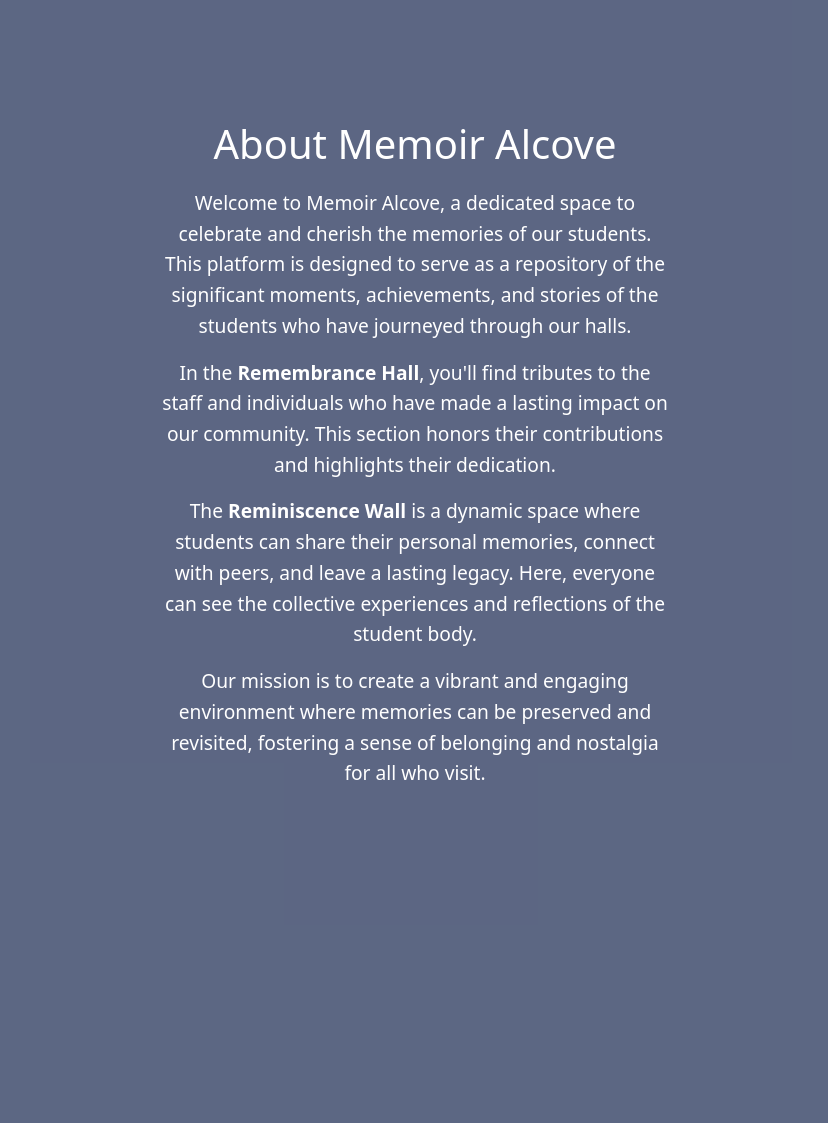
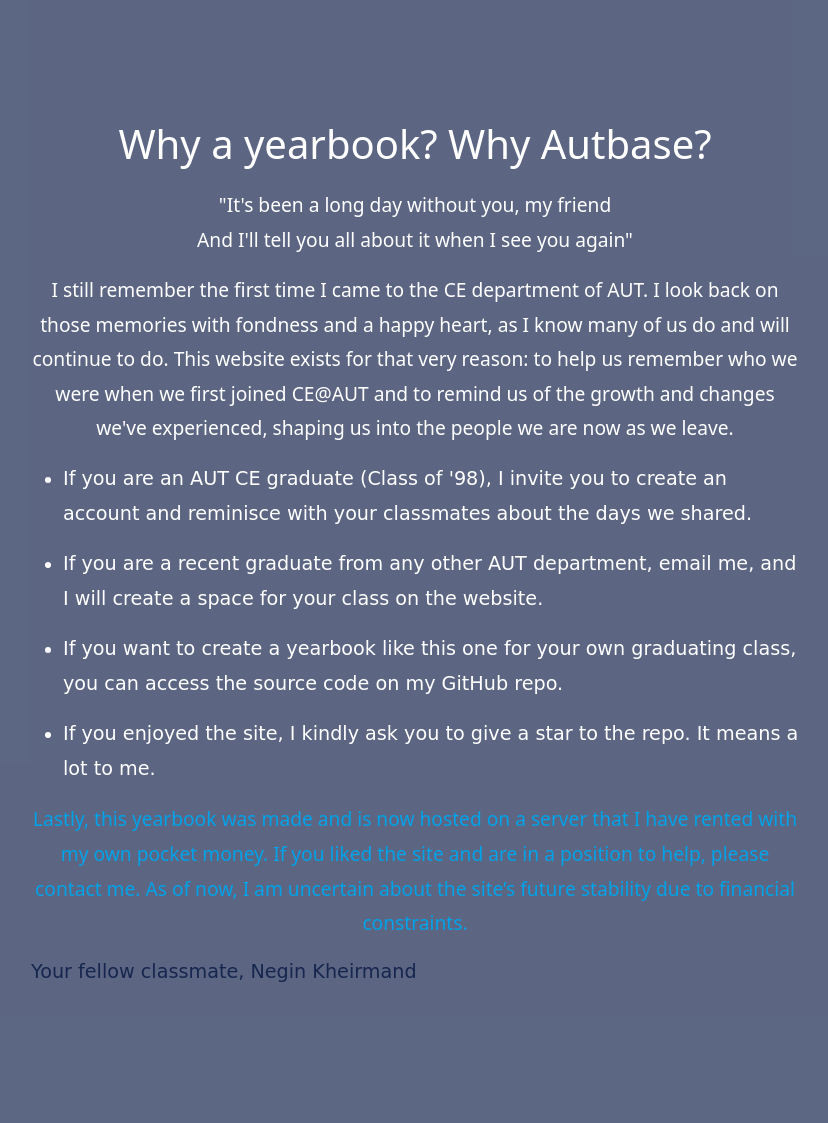
Before and after one commit to CeShora/yearbook, a Django app: page /about/ in a window 1280 px wide. Shown: the whole page, without its empty margins (225-1053 px from the left). Before the commit the page ends 780 px from the top, so only its background shows below. Run offline with Django 5.2, Linux system fonts and the light colour scheme.

Commit message:
updated the about page

```diff
--- a/yearbook/templates/yearbook/about.html
+++ b/yearbook/templates/yearbook/about.html
@@ -5,7 +5,7 @@
 {% block extra_css %}
 <style>
     .row {
-        padding: 60px 30%;
+        padding: 40px 20%;
     }
     .about-section {
         background-color: rgba(23, 38, 79, 0.7);
@@ -15,16 +15,51 @@
     }
     .about-content {
         margin: 0 auto;
-        max-width: 800px;
+        max-width: 900px;
+        padding: 20px;
     }
+
+    .left-aligned{
+        text-align: left !important;
+    }
+
     .about-title {
         font-size: 2.5rem;
         margin-bottom: 20px;
     }
     .about-text {
         font-size: 1.2rem;
-        line-height: 1.6;
+        line-height: 1.8  !important;
     }
+    @import url('https://fonts.googleapis.com/css2?family=Dancing+Script:wght@400;700&display=swap');
+
+    .desc-text {
+        font-size: 1.2rem !important;
+        line-height: 1.8  !important;
+        font-family: 'Dancing Script', cursive !important;
+    }
+
+    @import url('https://fonts.googleapis.com/css2?family=Playwrite+HR:wght@100..400&display=swap');
+
+    .signature-text {
+        font-size: 1.2rem !important;
+        line-height: 1.6 !important;
+        font-family: "Playwrite HR", cursive !important;
+        font-optical-sizing: auto !important;
+        font-weight: 20 ;
+        font-style: normal !important;
+    }
+
+    .blue{
+        color: rgb(23, 38, 79) !important;
+    }
+
+    .light-blue{
+        color: rgb(0,162,232) !important;
+    }
+
+
+
 </style>
 {% endblock %}
 
@@ -32,19 +67,18 @@
 <div class="about-section">
     <div class="row">
         <div class="about-content">
-            <h2 class="about-title">About Memoir Alcove</h2>
-            <p class="about-text">
-                Welcome to Memoir Alcove, a dedicated space to celebrate and cherish the memories of our students. This platform is designed to serve as a repository of the significant moments, achievements, and stories of the students who have journeyed through our halls.
-            </p>
-            <p class="about-text">
-                In the <strong>Remembrance Hall</strong>, you'll find tributes to the staff and individuals who have made a lasting impact on our community. This section honors their contributions and highlights their dedication.
-            </p>
-            <p class="about-text">
-                The <strong>Reminiscence Wall</strong> is a dynamic space where students can share their personal memories, connect with peers, and leave a lasting legacy. Here, everyone can see the collective experiences and reflections of the student body.
-            </p>
-            <p class="about-text">
-                Our mission is to create a vibrant and engaging environment where memories can be preserved and revisited, fostering a sense of belonging and nostalgia for all who visit.
-            </p>
+            <h2 class="about-title">Why a yearbook? Why Autbase?</h2>
+            <p class="about-text">"It's been a long day without you, my friend<br>
+            And I'll tell you all about it when I see you again"</p>
+            <p class="about-text">I still remember the first time I came to the CE department of AUT. I look back on those memories with fondness and a happy heart, as I know many of us do and will continue to do. This website exists for that very reason: to help us remember who we were when we first joined CE@AUT and to remind us of the growth and changes we've experienced, shaping us into the people we are now as we leave.</p>
+            <ul>
+                <li> <p class="desc-text left-aligned">If you are an AUT CE graduate (Class of '98), I invite you to create an account and reminisce with your classmates about the days we shared.</p> </li>
+                <li> <p class="desc-text left-aligned">If you are a recent graduate from any other AUT department, email me, and I will create a space for your class on the website.</p> </li>
+                <li> <p class="desc-text left-aligned">If you want to create a yearbook like this one for your own graduating class, you can access the source code on my GitHub repo.</p> </li>
+                <li> <p class="desc-text left-aligned">If you enjoyed the site, I kindly ask you to give a star to the repo. It means a lot to me.</p> </li>
+            </ul>
+            <p class="about-text light-blue">Lastly, this yearbook was made and is now hosted on a server that I have rented with my own pocket money. If you liked the site and are in a position to help, please contact me. As of now, I am uncertain about the site’s future stability due to financial constraints.</p>
+            <p class="signature-text left-aligned blue"><strong>Your fellow classmate, Negin Kheirmand</strong></p>
         </div>
     </div>
 </div>
```
